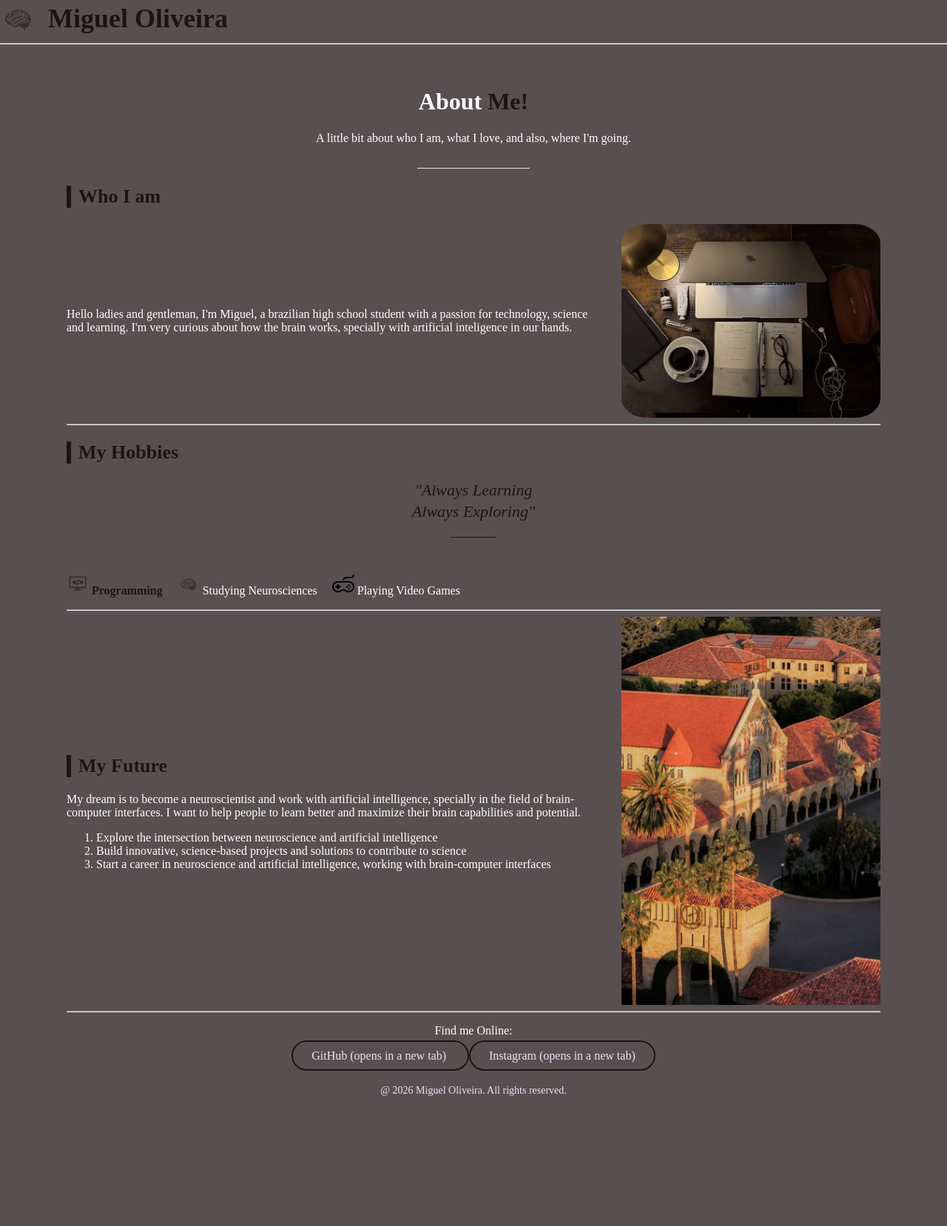
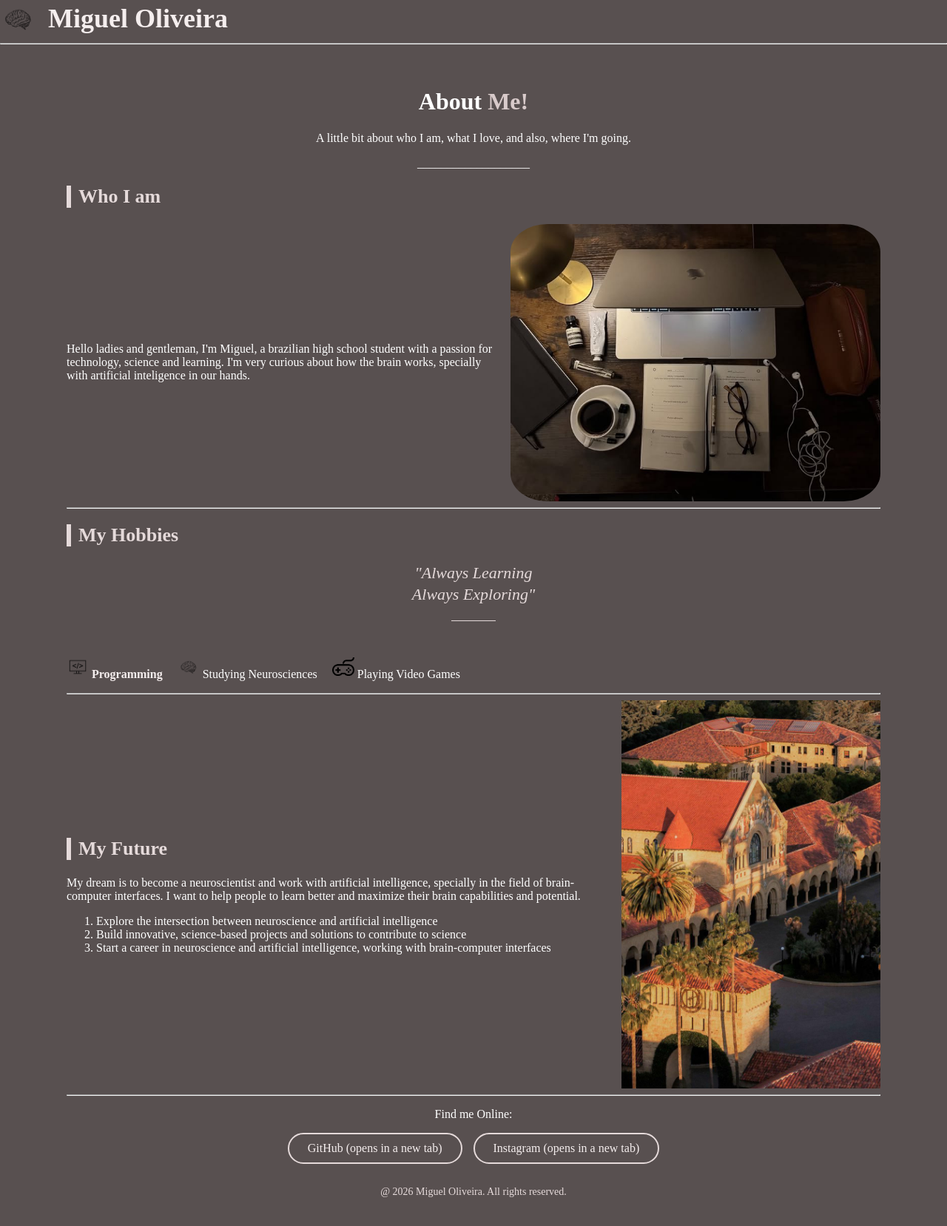
Before and after one commit to migueloliveirasantos/about-me-website, a plain HTML site: page index.html in a window 1280 px wide. Shown: the whole page at 74% size. Before the commit the page ends 1527 px from the top, so only its background shows below. Drawn offline with Linux system fonts and the light colour scheme.

Commit message:
Updating visual contrast

```diff
--- a/styles.css
+++ b/styles.css
@@ -1,3 +1,5 @@
+
+/* GENERAL PAGE STYLING */
 body {
     font-family: "Times New Roman", serif;
     background-color: #585050;
@@ -5,17 +7,21 @@ body {
     margin: 0;
 }
 
+/* MAIN TITLE */
 #main-title {
     font-size: 36px;
     margin: 0;
-    color: #1a1515;
+    color: #f5eeee;
 }
 
+/* MAIN CONTENT */
 main {
     max-width: 1100px;
     margin: 0 auto;
     padding: 30px 45px;
 }
+
+/* HEADER LOGO */
 .logo {
     display: flex;
     align-items: center;
@@ -28,14 +34,15 @@ main {
     object-fit: contain;
 }
 
+/* ABOUT ME */
 .me {
-    color: #1a1515;
+    color: #d8caca;
 }
 
 h2 {
-    color: #1a1515;
+    color: #e5dada;
     font-size: 26px;
-    border-left: 6px solid #1a1515;
+    border-left: 6px solid #e5dada;
     padding-left: 10px;
 }
 
@@ -47,10 +54,14 @@ h2 {
 }
 
 .about-me img {
+    width: 100%;
+    max-width: 500px;
+    height: auto;
     border-radius: 10%;
     object-fit: cover;
 }
 
+/* HOBBIES */
 #hobbies ul {
     display: flex;
     align-items: center;
@@ -65,8 +76,14 @@ h2 {
     object-fit: contain;
 }
 
+.highlight-hobby {
+    color: #f5eeee;
+    font-weight: bold;
+}
+
+/* QUOTE */
 .quote {
-    color: #1a1515;
+    color: #e5dada;
     font-size: 22px;
     font-style: italic;
     text-align: center;
@@ -75,15 +92,16 @@ h2 {
     padding-bottom: 25px;
 }
 
-.quote:after{
+.quote:after {
     content: "";
     display: block;
     width: 60px;
     height: 1px;
-    background-color: #1a1515;
+    background-color: #e5dada;
     margin: 20px auto 0;
 }
 
+/* FUTURE PLANS */
 .future-plans {
     display: flex;
     align-items: center;
@@ -102,50 +120,55 @@ h2 {
     object-fit: contain;
 }
 
-@media (max-width: 600px) {
-    .about-me {
-        flex-direction: column;
-    }
-
-    .about-me img {
-        max-width: 100%;
-        height: auto;
-    }
+/* FOOTER */
+.social-links {
+    display: flex;
+    justify-content: center;
+    gap: 15px;
+    flex-wrap: wrap;
 }
 
 .social-links a {
     text-decoration: none;
-    color: #e5e5f5;
-    border: 2px solid #1a1515;
+    color: #f5eeee;
+    border: 2px solid #e5dada;
     border-radius: 30px;
     padding: 10px 25px;
     transition: 0.3s;
 }
 
 .social-links a:hover {
-    background-color: #1a1515;
-    color: #090f20;
+    background-color: #e5dada;
+    color: #1a1515;
 }
 
 .copyright {
     margin-top: 30px;
     font-size: 14px;
-    color: #e5e5f5;
+    color: #e5dada;
     text-align: center;
-    margin-top: 30px;
-    font-size: 14px;
-    color: #e5e5f5;
 }
 
-.highlight-hobby {
-    color: #1a1515;
-    font-weight: bold;
+/* RESPONSIVE DESIGN */
+@media (max-width: 600px) {
+    main {
+        padding: 25px 20px;
+    }
+
+    .about-me,
+    .future-plans {
+        flex-direction: column;
+    }
+
+    .about-me img {
+        max-width: 100%;
+    }
+
+    .future-plans img {
+        max-width: 80%;
+    }
+
+    #hobbies ul {
+        flex-wrap: wrap;
+    }
 }
-
-.profile-image {
-    width: 100%;
-    max-width: 350px;
-    height: auto;
-    object-fit: contain;
-    display: block;
-}
```
